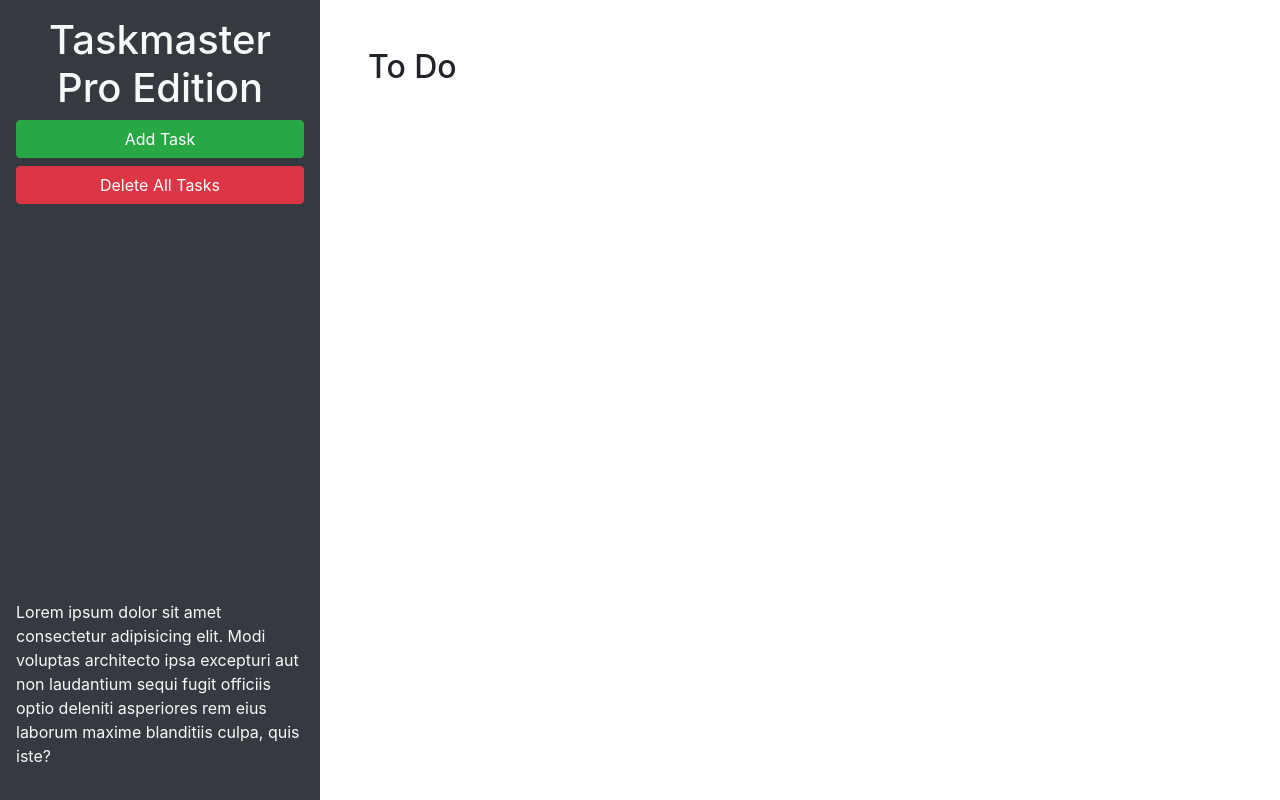
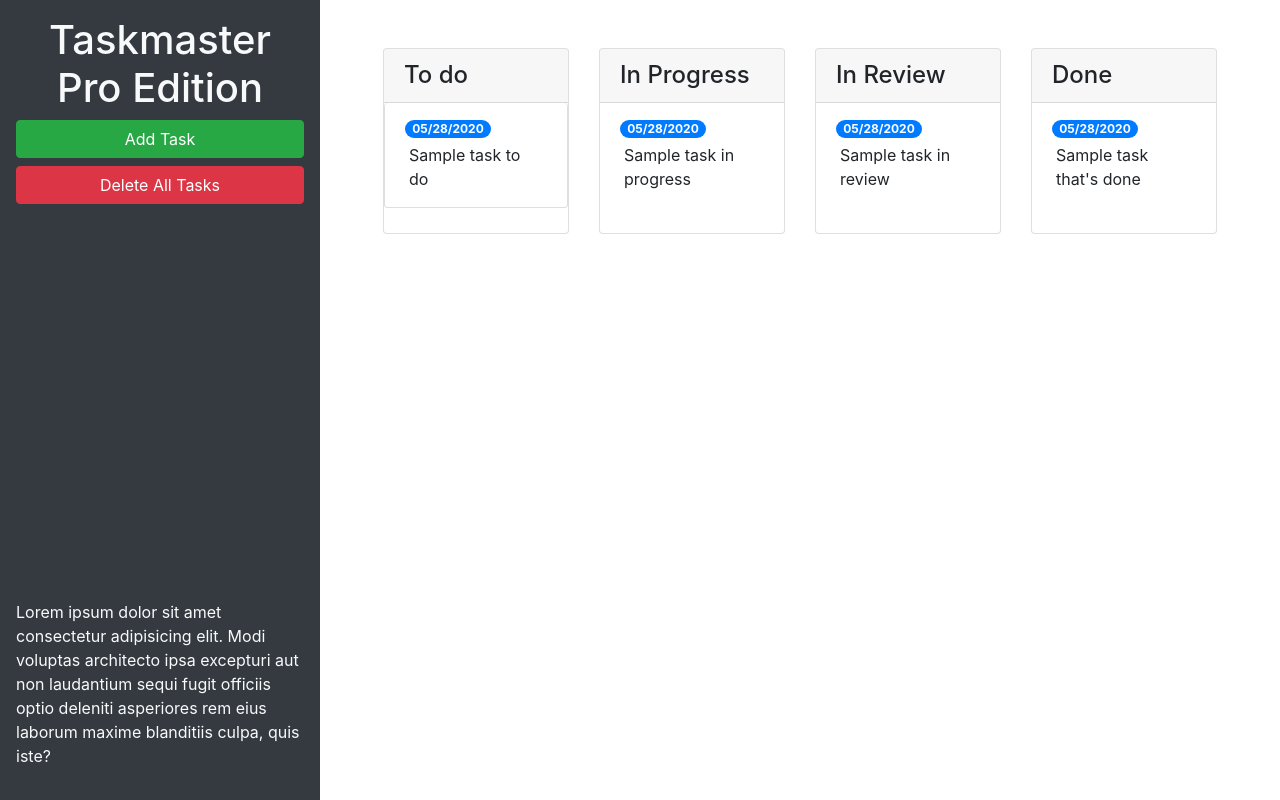
Before and after one commit to cphill11/taskmaster-pro, a plain HTML site: page index.html in a window 1280 px wide. Drawn offline with nearby package versions, Linux system fonts and the light colour scheme.

Commit message:
started bootstrap

```diff
--- a/index.html
+++ b/index.html
@@ -24,9 +24,67 @@
       </p>
     </header>
     <main class="col-12 col-lg-9">
-      <div class="m-5">
-        <h2>To Do</h2>
-        <ul id="list-toDo" class="list-group"> </ul>
+      <div class="m-5 row justify-content-around">
+        <!-- todo start-->
+        <div class="col-12 col-md-6 col-xl-3 mb-3">
+          <div class="card">
+            <h4 class="card-header">
+              To do
+            </h4>
+            <ul id="list-toDo" class="list-group">
+              <li class="list-group-item">
+                <span class="badge badge-primary badge-pill">05/28/2020</span>
+                <p class="m-1">Sample task to do</p>
+              </li>
+            </ul>
+          </div>
+        </div>
+        <!-- todo end-->
+        <!-- in progress start-->
+        <div class="col-12 col-md-6 col-xl-3 mb-3">
+          <div class="card">
+            <h4 class="card-header">
+              In Progress
+            </h4>
+            <ul id="list-inProgress" class="list-group list-group-flush">
+              <li class="list-group-item">
+                <span class="badge badge-primary badge-pill">05/28/2020</span>
+                <p class="m-1">Sample task in progress</p>
+              </li>
+            </ul>
+            </div>
+        </div>
+        <!-- in progress end -->
+        <!-- in review start -->
+        <div class="col-12 col-md-6 col-xl-3 mb-3">
+          <div class="card">
+            <h4 class="card-header">
+              In Review
+            </h4>
+            <ul id="list-inReview" class="list-group list-group-flush">
+                <li class="list-group-item">
+                    <span class="badge badge-primary badge-pill">05/28/2020</span>
+                    <p class="m-1">Sample task in review</p>
+                  </li>
+            </ul>
+            </div>
+        </div>
+        <!-- in review end -->
+        <!-- done start -->
+        <div class="col-12 col-md-6 col-xl-3 mb-3">
+          <div class="card">
+            <h4 class="card-header">
+              Done
+            </h4>
+            <ul id="list-done" class="list-group list-group-flush">
+                <li class="list-group-item">
+                    <span class="badge badge-primary badge-pill">05/28/2020</span>
+                    <p class="m-1">Sample task that's done</p>
+                  </li>
+            </ul>
+            </div>
+            </div>
+        <!-- done end -->
       </div>
     </main>
   </div>
@@ -46,11 +104,11 @@
           <form>
             <div class="form-group">
               <label for="modalTaskDescription">Task description</label>
-              <textarea id="modalTaskDescription" rows="3"></textarea>
+              <textarea id="modalTaskDescription" rows="3" class="form-control"></textarea>
             </div>
             <div class="form-group">
               <label for="modalDueDate">Due date</label>
-              <input type="text" id="modalDueDate" placeholder="mm/dd/yyyy" autocomplete="off" />
+              <input type="text" class="form-control" id="modalDueDate" placeholder="mm/dd/yyyy" autocomplete="off" />
             </div>
           </form>
         </div>
```
